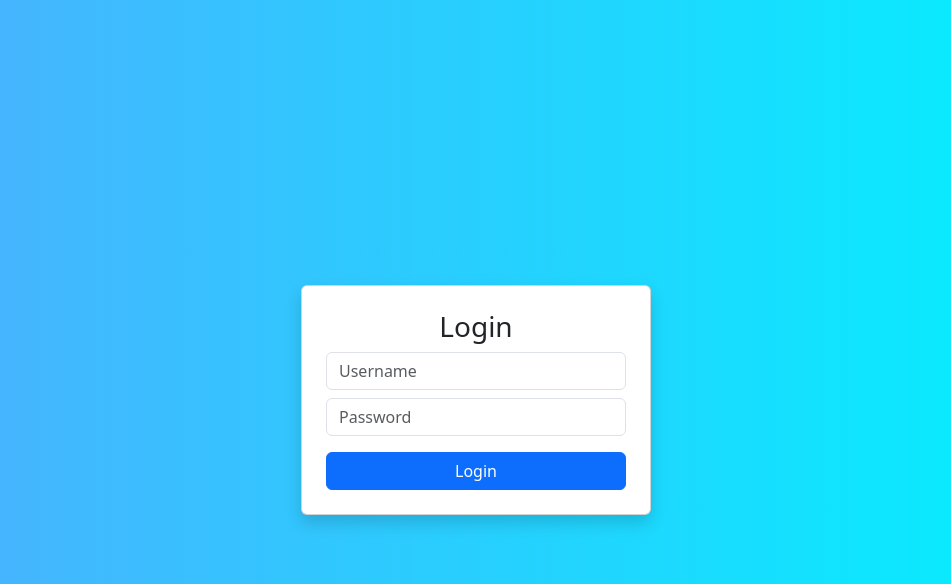
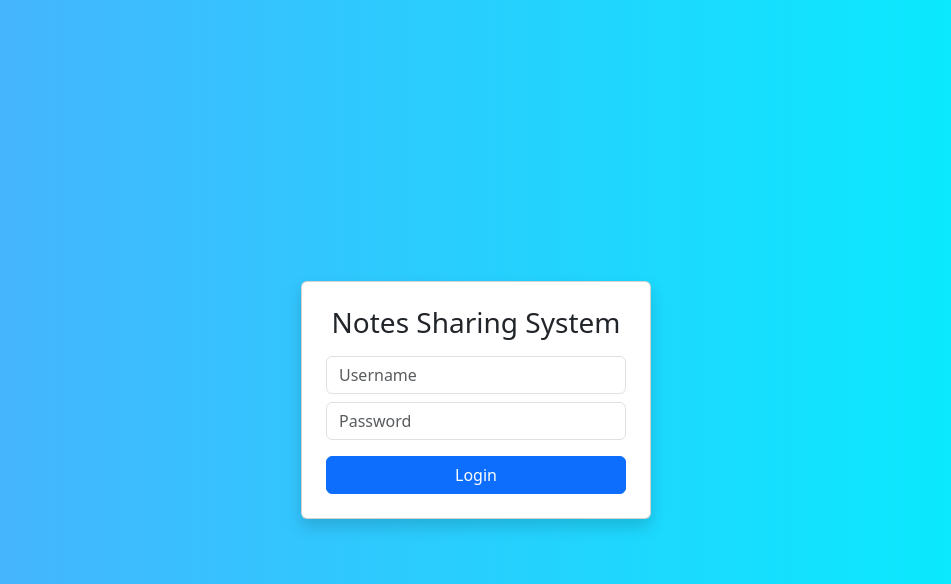
Before and after one commit to JoyMahimak/notes-sharing-system, a Flask app: page / in a window 1280 px wide. Shown: the top 584 px of the page, without its empty margins (164-1115 px from the left). Run offline with Flask 3, Linux system fonts and the light colour scheme.

Commit message:
Fixed login template

```diff
--- a/backend/templates/login.html
+++ b/backend/templates/login.html
@@ -1,7 +1,7 @@
 <!DOCTYPE html>
 <html>
 <head>
-    <title>Login</title>
+    <title>Login - Notes Sharing System</title>
     <link href="https://cdn.jsdelivr.net/npm/bootstrap@5.3.0/dist/css/bootstrap.min.css" rel="stylesheet">
 </head>
 
@@ -9,14 +9,20 @@
 
 <div class="container d-flex justify-content-center align-items-center vh-100">
     <div class="card p-4 shadow" style="width: 350px;">
-        <h3 class="text-center">Login</h3>
+
+        <h3 class="text-center mb-3">Notes Sharing System</h3>
+
+        {% if error %}
+            <div class="alert alert-danger">{{ error }}</div>
+        {% endif %}
 
         <form method="POST">
             <input type="text" name="username" class="form-control mb-2" placeholder="Username" required>
             <input type="password" name="password" class="form-control mb-3" placeholder="Password" required>
 
-            <button class="btn btn-primary w-100">Login</button>
+            <button type="submit" class="btn btn-primary w-100">Login</button>
         </form>
+
     </div>
 </div>
 
```
